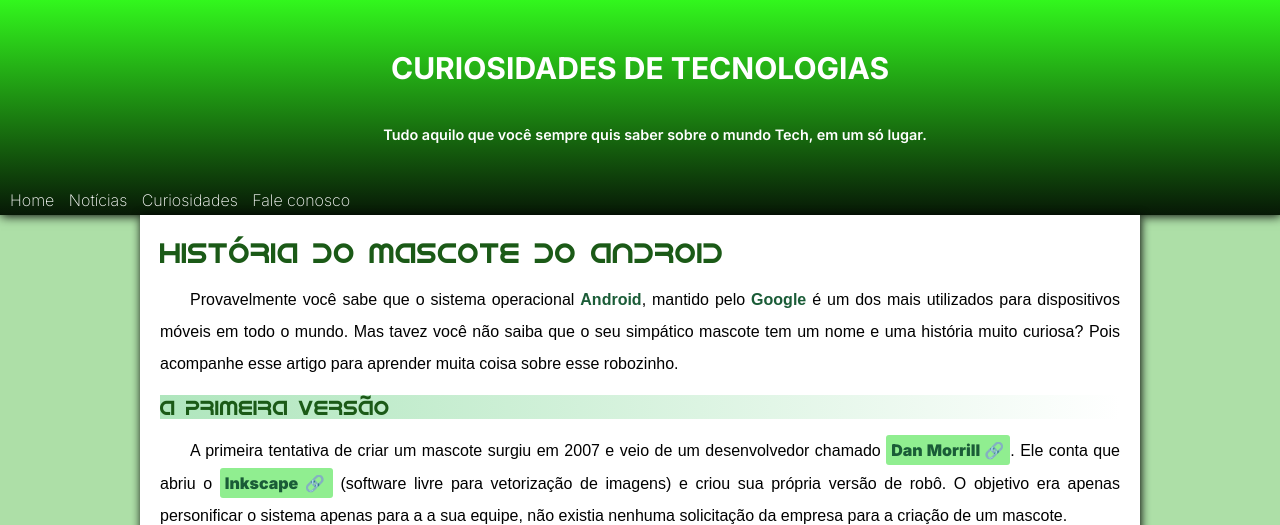
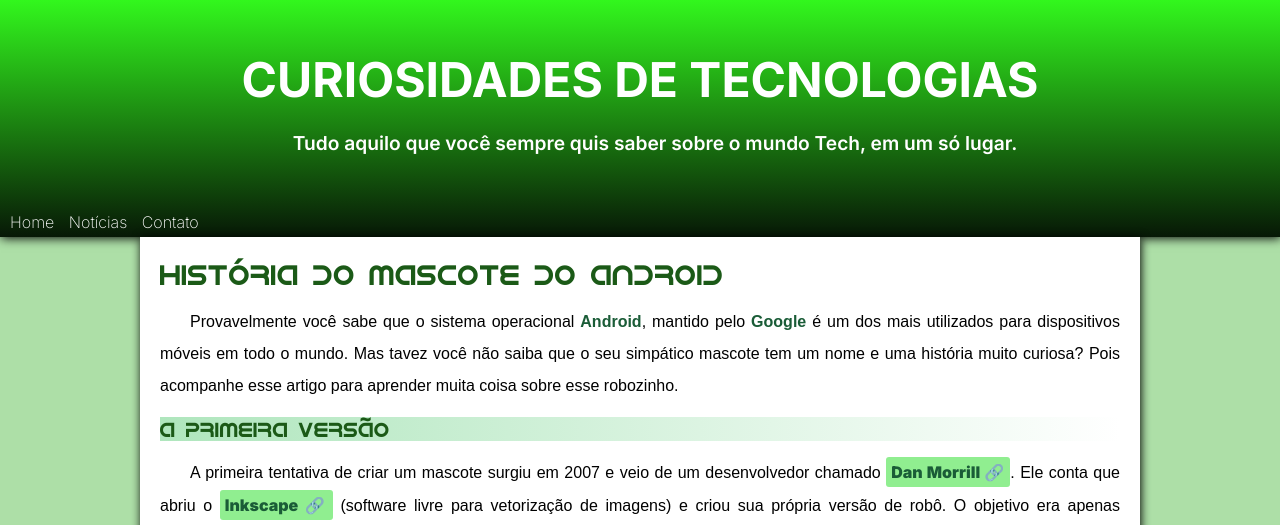
Before and after one commit to brendonrodriguesdev/projeto-android, a plain HTML site: page index.html in a window 1280 px wide. Shown: the top 525 px of the page. Drawn offline with Linux system fonts and the light colour scheme.

Commit message:
ajustes no HTML e no CSS

```diff
--- a/index.html
+++ b/index.html
@@ -29,8 +29,7 @@
             <nav class="menu">
                 <a class="home" href="#">Home</a>
                 <a class="noticias" href="#">Notícias</a>
-                <a class="curiosidades" href="#">Curiosidades</a>
-                <a class="contato" href="#">Fale conosco</a>
+                <a class="contato" href="#">Contato</a>
 
             </nav>
     </header>
--- a/style.css
+++ b/style.css
@@ -15,7 +15,6 @@ body {
     color: black;
 
     font-family: Arial, Helvetica, sans-serif;
-    font-size: 16px;
 }
 
 /* cabeçalho */
@@ -34,7 +33,7 @@ h1 {
 
     font-family: 'Inter', sans-serif;
     font-weight: bold;
-    font-size: 30px;
+    font-size: 3em;
 
     padding-top: 50px;
 }
@@ -45,9 +44,9 @@ h1 {
 
     font-family: 'Inter', sans-serif;
     font-weight: 600;
-    font-size: 0.90em;
+    font-size: 1.2em;
 
-    margin: 35px 0;
+    padding-bottom: 30px;
 }
 
 nav {
@@ -107,7 +106,7 @@ h3 {
 }
 
 p {
-    font-weight: 100;
+    font-weight: 500;
     font-size: 1em;
 
     text-align: justify;
```
